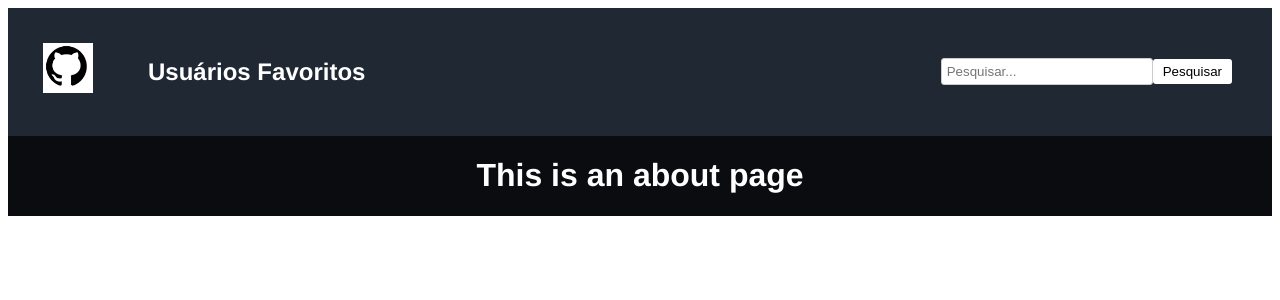
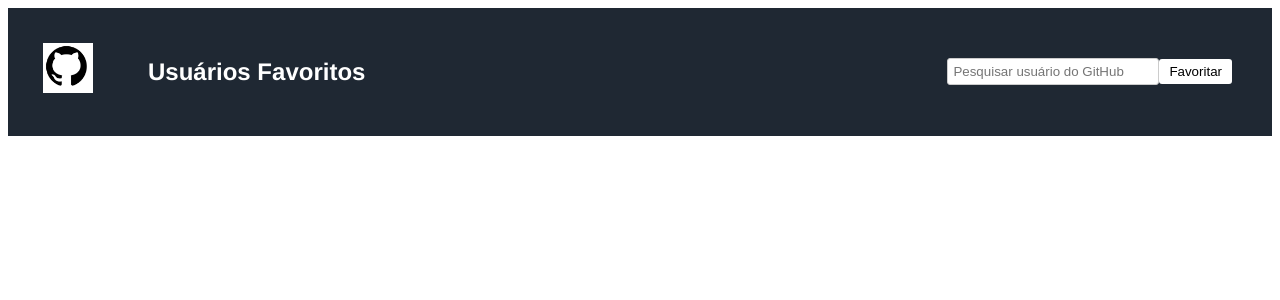
Before and after one commit to matferreira1/puma-challenge-code, a Vue app in the folder frontend/: page /about in a window 1280 px wide. Shown: the top 300 px of the page. Built offline with nearby package versions, Linux system fonts and the light colour scheme.

Commit message:
searchbar working

```diff
--- a/frontend/src/App.vue
+++ b/frontend/src/App.vue
@@ -5,24 +5,34 @@
       <h1>Usuários Favoritos</h1>
     </div>
     <div class="search-bar">
-      <input type="text" placeholder="Pesquisar..." />
-      <button @click="pesquisar">Pesquisar</button>
+      <input type="text" v-model="searchTerm" placeholder="Pesquisar usuário do GitHub" />
+      <button @click="addUser">Favoritar</button>
     </div>
   </nav>
   <router-view />
 </template>
 
 <script>
+import api from './services/api';
+import HomeView from './views/HomeView.vue';
 export default {
   data() {
     return {
-      termoDePesquisa: '',
+      searchTerm: "",
     };
   },
   methods: {
-    pesquisar() {
-      console.log('Termo de pesquisa:' + this.termoDePesquisa);
-    },
+    addUser (){
+      api.post(`/users/${this.searchTerm}`)
+        .then((response) => {
+          console.log(response);
+          this.$refs.HomeView.fetchFavorites();
+        })
+        .catch((error) => {
+          console.error('Erro ao buscar favoritos:', error);
+        });
+    }
+
   },
 
 };
--- a/frontend/src/router/index.js
+++ b/frontend/src/router/index.js
@@ -7,15 +7,6 @@ const routes = [
     name: "home",
     component: HomeView,
   },
-  {
-    path: "/about",
-    name: "about",
-    // route level code-splitting
-    // this generates a separate chunk (about.[hash].js) for this route
-    // which is lazy-loaded when the route is visited.
-    component: () =>
-      import(/* webpackChunkName: "about" */ "../views/AboutView.vue"),
-  },
 ];
 
 const router = createRouter({
--- a/frontend/src/views/AboutView.vue
+++ /dev/null
@@ -1,5 +0,0 @@
-<template>
-  <div class="about">
-    <h1>This is an about page</h1>
-  </div>
-</template>
```
Also changed, not shown: 1 other file (tests, documents, lock files or other folders).
